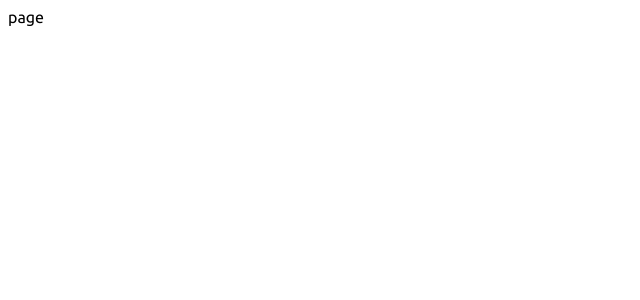
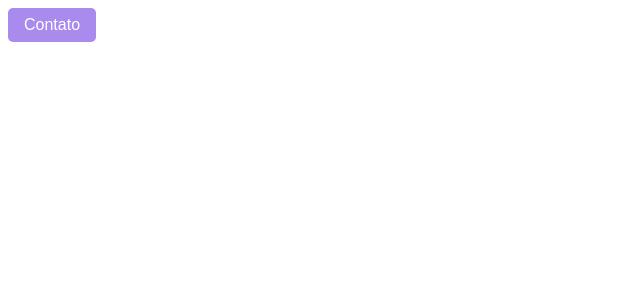
Before and after one commit to NexGenSolutionsIT/nexgen, a Next.js app: page /Home in a window 1280 px wide. Shown: the top 300 px of the page, without its empty margins (0-640 px from the left). Built offline with nearby package versions, Linux system fonts and the light colour scheme.

Commit message:
refactor home

```diff
--- a/src/app/Home/page.tsx
+++ b/src/app/Home/page.tsx
@@ -1,7 +1,12 @@
+import Button from "@/Components/Button/Button";
 import React from "react";
 
 function Home() {
-  return <div>page</div>;
+  return (
+    <div>
+      <Button label="Contato" />
+    </div>
+  );
 }
 
 export default Home;
```
